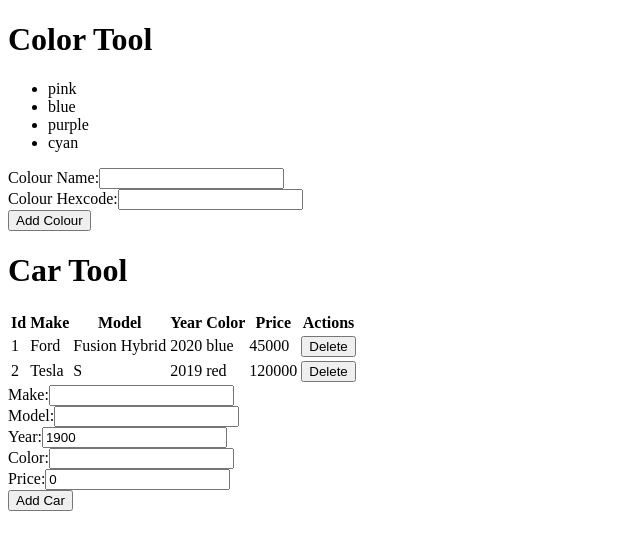
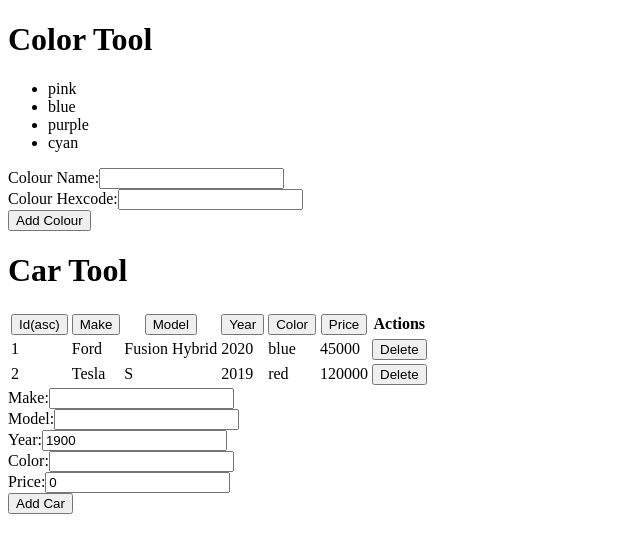
Before and after one commit to cccs-kevin/react-redux-typescript_09282020, a React (Create React App) app in the folder demo-app/: page / in a window 1280 px wide. Shown: the top 552 px of the page, without its empty margins (0-640 px from the left). Built offline with nearby package versions, Linux system fonts and the light colour scheme.

Commit message:
add exercise 9 solution

```diff
--- a/demo-app/src/components/CarTable.tsx
+++ b/demo-app/src/components/CarTable.tsx
@@ -1,12 +1,14 @@
 import React from "react";
 
-import { Car } from "../models/car";
+import { Car, CarsOrder, CarKeys } from "../models/car";
 
 import { CarViewRow } from "./CarViewRow";
 
 export type CarTableProps = {
   cars: Car[];
+  carsOrder: CarsOrder;
   onDeleteCar: (carId: number) => void;
+  onSortCars: (carProp: CarKeys) => void;
 };
 
 export function CarTable(props: CarTableProps) {
@@ -14,12 +16,48 @@ export function CarTable(props: CarTableProps) {
     <table>
       <thead>
         <tr>
-          <th>Id</th>
-          <th>Make</th>
-          <th>Model</th>
-          <th>Year</th>
-          <th>Color</th>
-          <th>Price</th>
+          <th>
+            <button type="button" onClick={() => props.onSortCars("id")}>
+              Id
+              {props.carsOrder.column === "id" &&
+                "(" + props.carsOrder.direction + ")"}
+            </button>
+          </th>
+          <th>
+            <button type="button" onClick={() => props.onSortCars("make")}>
+              Make
+              {props.carsOrder.column === "make" &&
+                "(" + props.carsOrder.direction + ")"}
+            </button>
+          </th>
+          <th>
+            <button type="button" onClick={() => props.onSortCars("model")}>
+              Model
+              {props.carsOrder.column === "model" &&
+                "(" + props.carsOrder.direction + ")"}
+            </button>
+          </th>
+          <th>
+            <button type="button" onClick={() => props.onSortCars("year")}>
+              Year
+              {props.carsOrder.column === "year" &&
+                "(" + props.carsOrder.direction + ")"}
+            </button>
+          </th>
+          <th>
+            <button type="button" onClick={() => props.onSortCars("color")}>
+              Color
+              {props.carsOrder.column === "color" &&
+                "(" + props.carsOrder.direction + ")"}
+            </button>
+          </th>
+          <th>
+            <button type="button" onClick={() => props.onSortCars("price")}>
+              Price
+              {props.carsOrder.column === "price" &&
+                "(" + props.carsOrder.direction + ")"}
+            </button>
+          </th>
           <th>Actions</th>
         </tr>
       </thead>
--- a/demo-app/src/components/CarTool.tsx
+++ b/demo-app/src/components/CarTool.tsx
@@ -1,6 +1,14 @@
 import React, { useState } from "react";
 
-import { Car, NewCar, CarKeys } from "../models/car";
+import {
+  Car,
+  NewCar,
+  CarKeys,
+  OrderDirection,
+  CarsOrder,
+  ORDER_ASC,
+  ORDER_DESC,
+} from "../models/car";
 
 import { ToolHeader } from "./ToolHeader";
 import { CarTable } from "./CarTable";
@@ -12,48 +20,60 @@ export interface CarToolProps {
 
 export function CarTool(props: CarToolProps) {
   const [cars, setCars] = useState<Car[]>([...props.cars]);
+  const [carsOrder, setCarsOrder] = useState<CarsOrder>({
+    column: "id",
+    direction: ORDER_ASC,
+  });
 
   const addCar = (newCar: NewCar) => {
-    // setCars(
-    //   cars.concat({
-    //     ...newCar,
-    //     id: Math.max(...(cars.map((c) => c.id) as []), 0) + 1,
-    //   })
-    // );
+    setCars(
+      cars.concat({
+        ...newCar,
+        id: Math.max(...(cars.map((c) => c.id) as []), 0) + 1,
+      })
+    );
   };
 
   const deleteCar = (carId: number) => {
     setCars(cars.filter((c) => c.id !== carId));
   };
 
-  const car: Car = {
-    id: 1,
-    make: "Ford",
-    model: "T",
-    year: 1920,
-    color: "black",
-    price: 400,
+  const sortCars = (column: CarKeys) => {
+    setCarsOrder({
+      column,
+      direction:
+        column !== carsOrder.column
+          ? ORDER_ASC
+          : carsOrder.direction === ORDER_DESC
+          ? ORDER_ASC
+          : ORDER_DESC,
+    });
   };
 
-  type CarCol = {
-    id: number;
-    name: CarKeys;
+  const orderCars = (cars: Car[], carsOrder: CarsOrder) => {
+    return cars.concat().sort((a: Car, b: Car) => {
+      const left = String(a[carsOrder.column]).toUpperCase();
+      const right = String(b[carsOrder.column]).toUpperCase();
+
+      if (left < right) {
+        return carsOrder.direction === "asc" ? -1 : 1;
+      } else if (left > right) {
+        return carsOrder.direction === "asc" ? 1 : -1;
+      } else {
+        return 0;
+      }
+    });
   };
-
-  const cols: CarCol[] = [{ id: 1, name: "make" }];
-
-  cols.forEach((col) => {
-    console.log(car[col.name]);
-  });
-
-  (Object.keys(car) as CarKeys[]).forEach((key) => {
-    console.log(car[key]);
-  });
 
   return (
     <>
       <ToolHeader headerText="Car Tool" />
-      <CarTable cars={cars} onDeleteCar={deleteCar} />
+      <CarTable
+        cars={orderCars(cars, carsOrder)}
+        carsOrder={carsOrder}
+        onDeleteCar={deleteCar}
+        onSortCars={sortCars}
+      />
       <CarForm buttonText="Add Car" onSubmitCar={addCar} />
     </>
   );
--- a/demo-app/src/models/car.ts
+++ b/demo-app/src/models/car.ts
@@ -12,3 +12,13 @@ export type CarKeys = keyof Car;
 export type NewCar = Omit<Car, "id">;
 
 export type NewCarKeys = keyof NewCar;
+
+export const ORDER_ASC = "asc";
+export const ORDER_DESC = "desc";
+
+export type OrderDirection = "asc" | "desc";
+
+export type CarsOrder = {
+  column: CarKeys;
+  direction: OrderDirection;
+};
```
